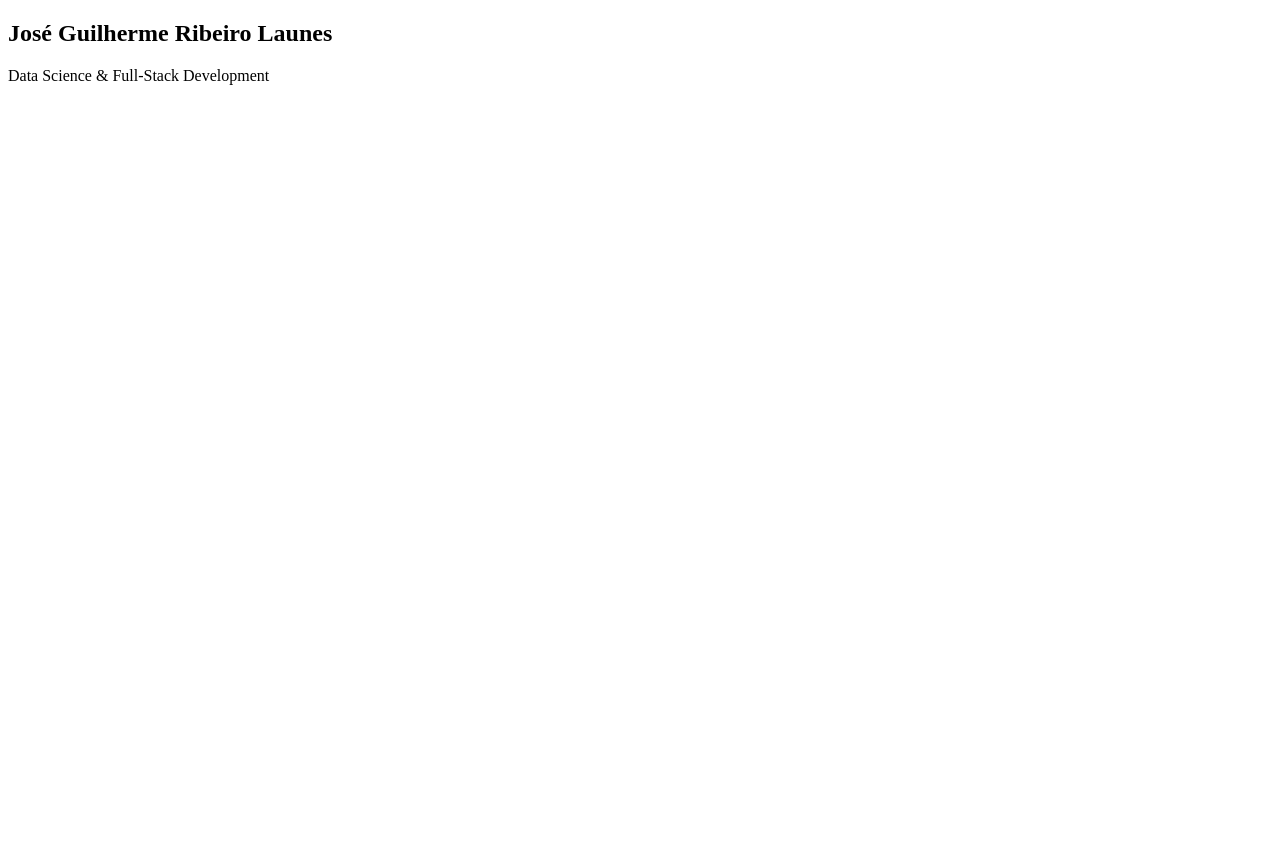
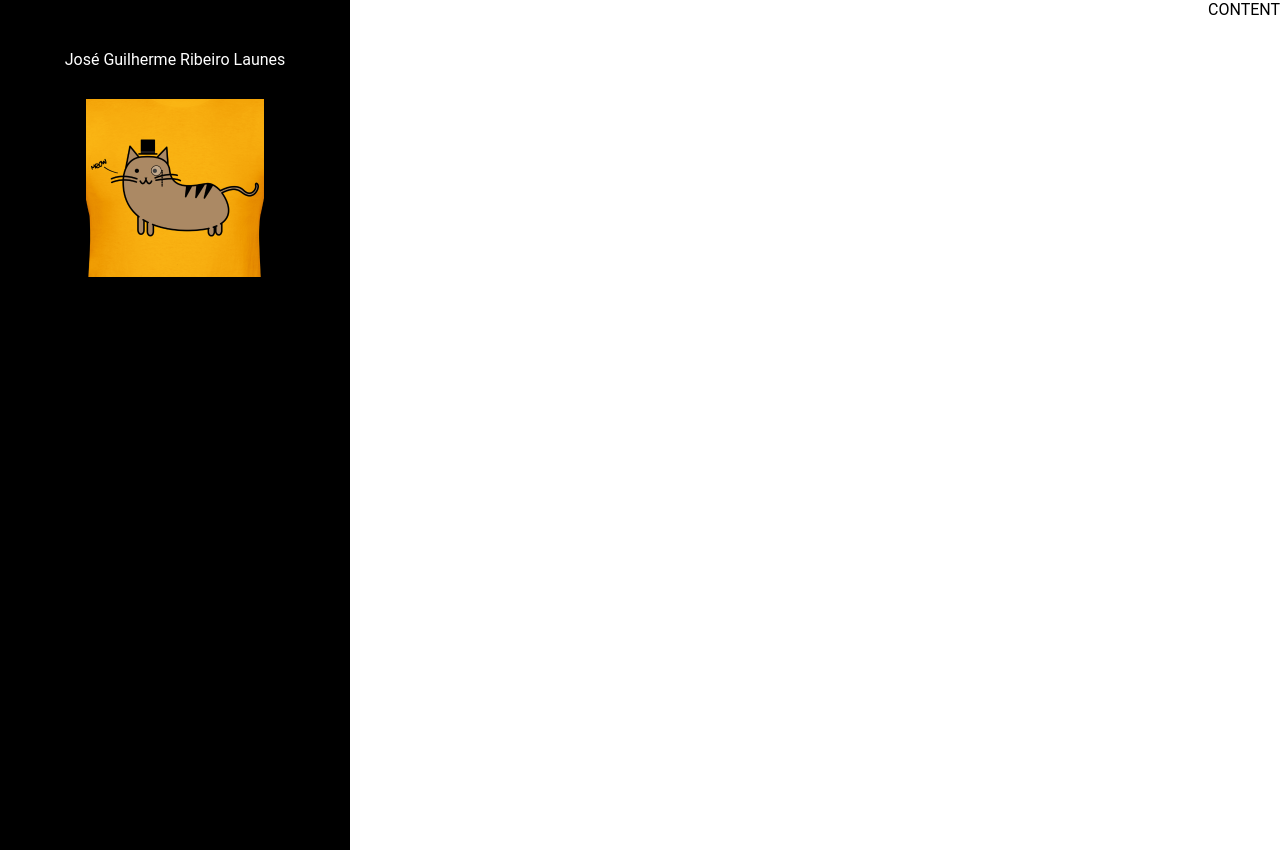
Before and after one commit to josegribeirol/josegribeirol.github.io, a plain HTML site: page index.html in a window 1280 px wide. Before the commit the page ends 800 px from the top, so only its background shows below. Drawn offline with Linux system fonts and the light colour scheme.

Commit message:
starting to build the page layout

```diff
--- a/index.html
+++ b/index.html
@@ -1,12 +1,19 @@
 <!DOCTYPE html>
 <html lang="en">
+
 <head>
     <meta charset="UTF-8">
     <meta name="viewport" content="width=device-width, initial-scale=1.0">
     <title>José G.R. Launes - Data Science and Full-Stack Development</title>
+    <link rel="stylesheet" href="styles.css">
 </head>
+
 <body>
-    <h2>José Guilherme Ribeiro Launes</h2>
-    Data Science & Full-Stack Development
+    <div class="side-menu">José Guilherme Ribeiro Launes
+        <img src="assets/images/profile_picture.png" alt="profile_picture">
+    </div>
+    <div class="page-body">CONTENT
+    </div>
 </body>
+
 </html>
--- /dev/null
+++ b/styles.css
@@ -0,0 +1,21 @@
+body {
+    font-family: Roboto, -apple-system, BlinkMacSystemFont, 'Segoe UI', Oxygen, Ubuntu, Cantarell, 'Open Sans', 'Helvetica Neue', sans-serif;
+    display: flex;
+    flex-direction: row;
+    justify-content: space-between;
+    margin: 0px;
+    ;
+}
+
+.side-menu {
+    background-color: black;
+    color: white;
+    display: flex;
+    flex-direction: column;
+    width: 350px;
+    align-items: center;
+    justify-content: flex-start;
+    gap: 30px;
+    padding-top: 50px;
+    height: 100vh;
+    }
```
Also changed, not shown: assets/images/profile_picture.png (added).
